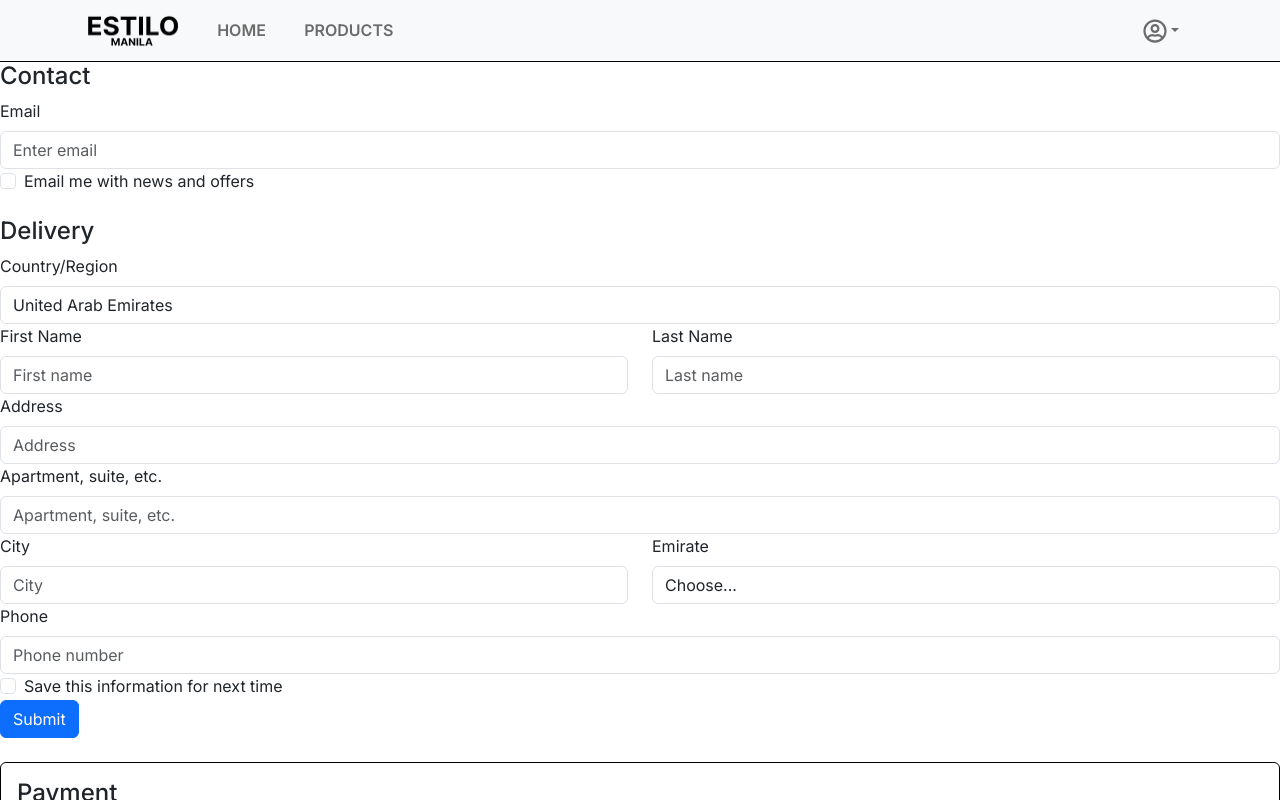
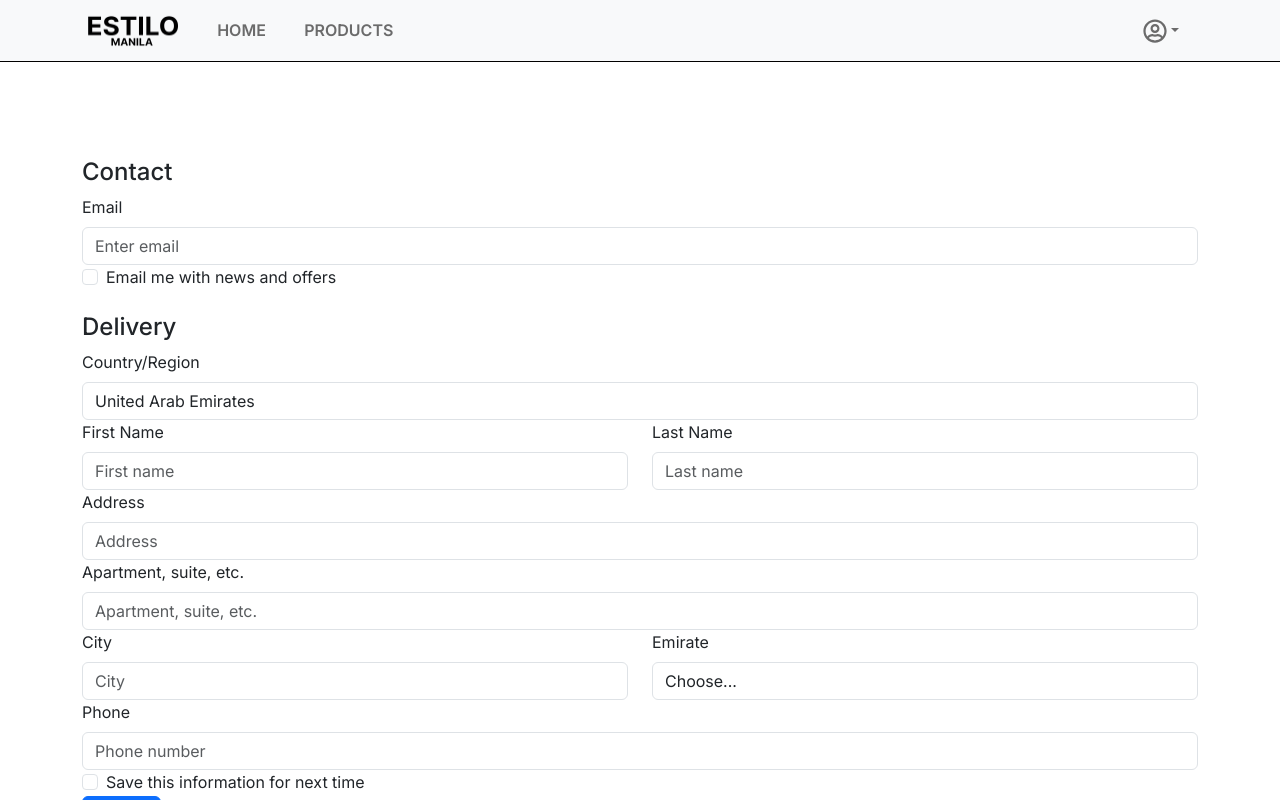
Before and after one commit to arudeu/estilo-manila, a React (Create React App) app: page /checkout in a window 1280 px wide. Shown: the top 800 px of the page. Built offline with nearby package versions, Linux system fonts and the light colour scheme.

Commit message:
Fixed stylings

```diff
--- a/src/components/AppCheckoutForm.js
+++ b/src/components/AppCheckoutForm.js
@@ -1,8 +1,9 @@
-import React from 'react';
-import { Form, Button, Col, Row } from 'react-bootstrap';
+import React from "react";
+import { Form, Button, Col, Row, Container } from "react-bootstrap";
 
 const AppCheckoutForm = () => {
   return (
+    <Container className="my-5 py-5">
       <Form>
         {/* Contact Section */}
         <h4>Contact</h4>
@@ -10,10 +11,7 @@ const AppCheckoutForm = () => {
           <Form.Label>Email</Form.Label>
           <Form.Control type="email" placeholder="Enter email" />
         </Form.Group>
-            <Form.Check
-                type="checkbox"
-                label="Email me with news and offers"
-            />
+        <Form.Check type="checkbox" label="Email me with news and offers" />
 
         {/* Delivery Section */}
         <h4 className="mt-4">Delivery</h4>
@@ -90,6 +88,7 @@ const AppCheckoutForm = () => {
           Submit
         </Button>
       </Form>
+    </Container>
   );
 };
 
```
Lines whose indentation alone changed are shown as unchanged.
